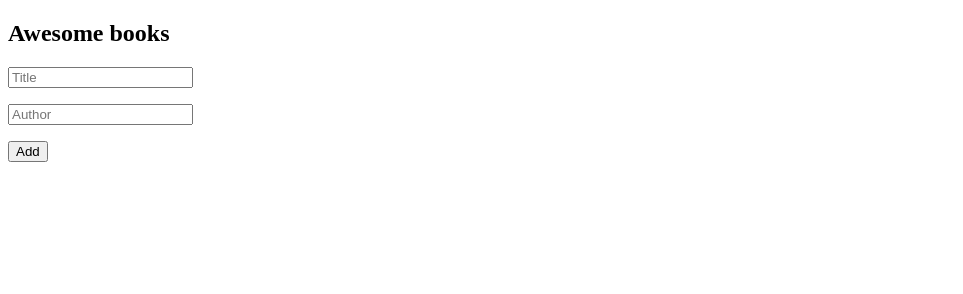
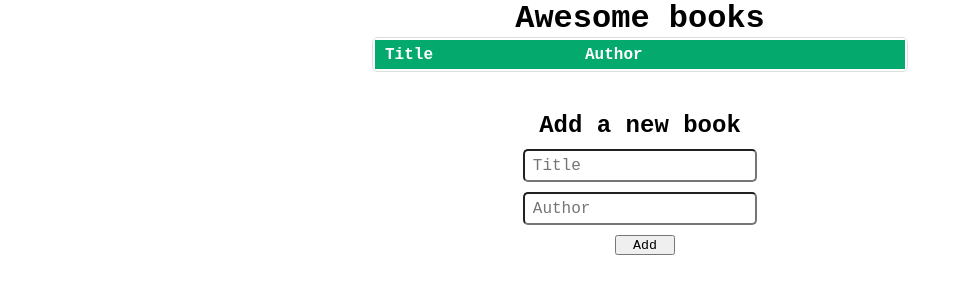
Before and after one commit to samiullahbahadur/awesome_books, a website: page index.html in a window 1280 px wide. Shown: the whole page, without its empty margins (0-963 px from the left). Drawn offline with Linux system fonts and the light colour scheme.

Commit message:
Styled main page

```diff
--- a/index.html
+++ b/index.html
@@ -9,29 +9,38 @@
   <body>
     <main>
       <!-- Header Section -->
-      <h2>Awesome books</h2>
+      <h1>Awesome books</h1>
 
       <!-- List Section -->
       <section class="books_container">
+        <table class="books_table">
+          <tr class="line_hd">
+            <th>Title</th>
+            <th>Author</th>
+            <th></th>
+          </tr>
+
+        </table>
         <!--- List of all the books-->
 
       </section>
 
     <section id="add_book">
+      <h2>Add a new book</h2>
       <div id="add" class="add-new section hidden">
         <form id="book-form">
-          <p><input
+          <input
             type="text"
             id="title"
             class="text-inpute"
             placeholder="Title"
-          /></p>
-          <p><input
+          />
+          <input
             type="text"
             id="author"
             class="text-inpute"
             placeholder="Author"
-          /></p>
+          />
           <button type="submit" id="button">Add</button>
         </form>
       </div>
--- a/js/main.js
+++ b/js/main.js
@@ -45,20 +45,18 @@ function displayBook(){
   if (localStorage.getItem('books') !== null) {
     const books = JSON.parse(localStorage.getItem('books'));
     for (let i = 0; i < books.length; i++) {
-      const Pbook = `
-      <div class="book">
-      <div class="title">  Title: ${books[i].Btitle}</div>
-      <div class="auther"> Author: ${books[i].Bauthor}</div>
-      <button type="button" class="btn" id="${books[i].Id}">Remove</button>
-      <hr>
-    </div>`;
-      const container = document.querySelector('.books_container');
-      container.insertAdjacentHTML('beforeend', Pbook);
+      const list = document.querySelector('.books_table');
+      const row = document.createElement('tr');
+      row.innerHTML = ` <td>${books[i].Btitle}</td>
+      <td>${books[i].Bauthor}</td> <td>
+      <button type="submit" id="${books[i].Id}" class="btn">Remove</button></td> `;
+      list.appendChild(row);
     }
   }
 }
 
 displayBook();
+
 
 // add book function
 
@@ -83,6 +81,7 @@ btn.forEach(element => {
   element.addEventListener('click',function(){
     let removeBk = new Books();
     removeBk.removeBook(this.id);
-    this.parentNode.remove();
+    this.parentNode.parentNode.remove();
+    console.log(this.parentNode.parentNode);
   });
 });
--- a/style.css
+++ b/style.css
@@ -1,3 +1,64 @@
-body {
+* {
   padding: 0;
+  margin: 0;
+  font-family: 'Courier New', Courier, monospace;
 }
+
+main {
+  display: grid;
+  justify-content: center;
+  text-align: center;
+}
+
+table {
+  border: solid 1px #ddd;
+  border-radius: 6px;
+  margin-bottom: 30px;
+}
+
+.line_hd {
+  background-color: #04AA6D;
+  color: white;
+}
+
+.line_hd:hover{
+  background-color: #04AA6D;
+}
+
+table tr {
+  display: grid;
+  grid-template-columns: 200px 200px 100px;
+  justify-items: left;
+  padding: 6px 20px 3px 10px;
+  height: 20px;
+}
+
+table tr:nth-child(even) {
+  background-color: rgba(128, 128, 128, 0.411);
+}
+
+tr:hover {
+  background-color: #dddddd7a;
+}
+
+#add_book {
+  width: 50%;
+  margin: 10px auto;
+  text-align: center;
+}
+
+input {
+  width: 80%;
+  margin: 10px auto;
+  height: 13px;
+  border-radius: 5px;
+  display: block;
+  padding: 8px;
+  font-size: 16px;
+}
+
+form > button {
+  width: 60px;
+  height: 20px;
+  margin-left: 10px;
+}
```
